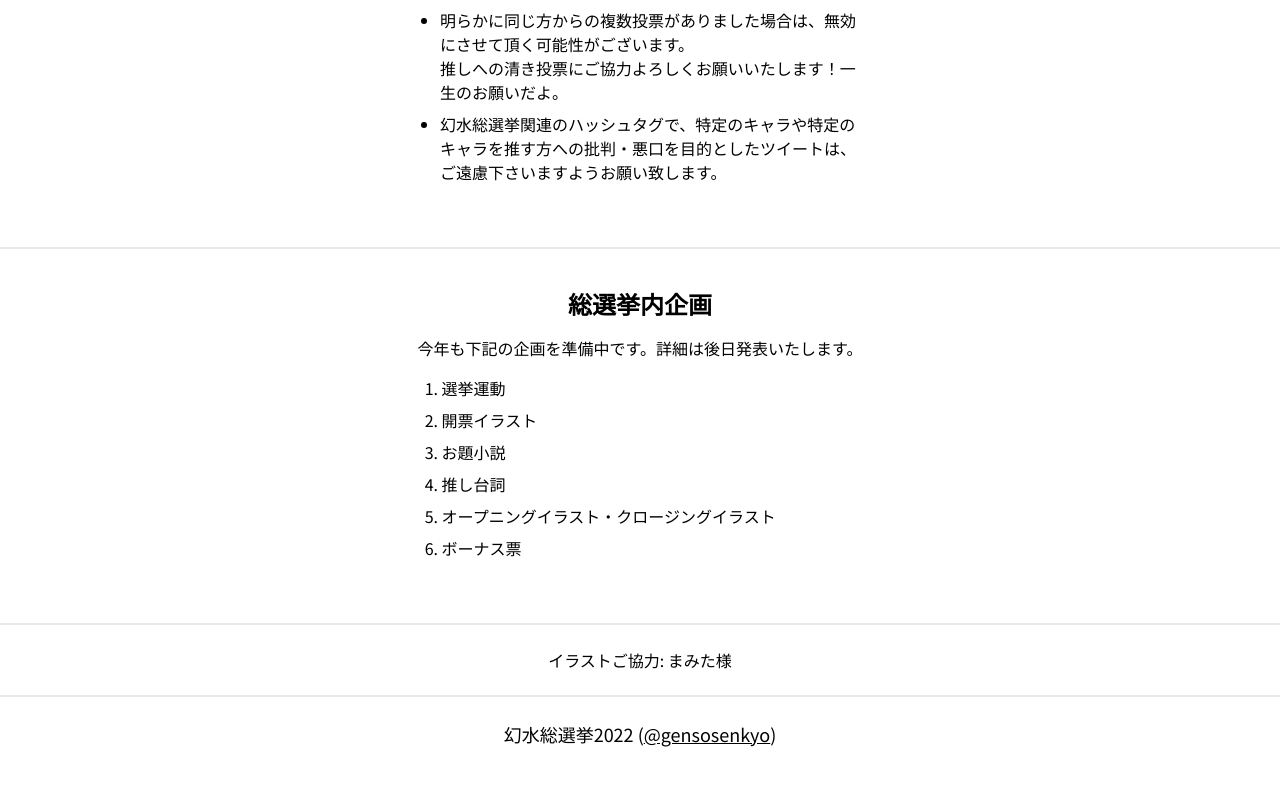
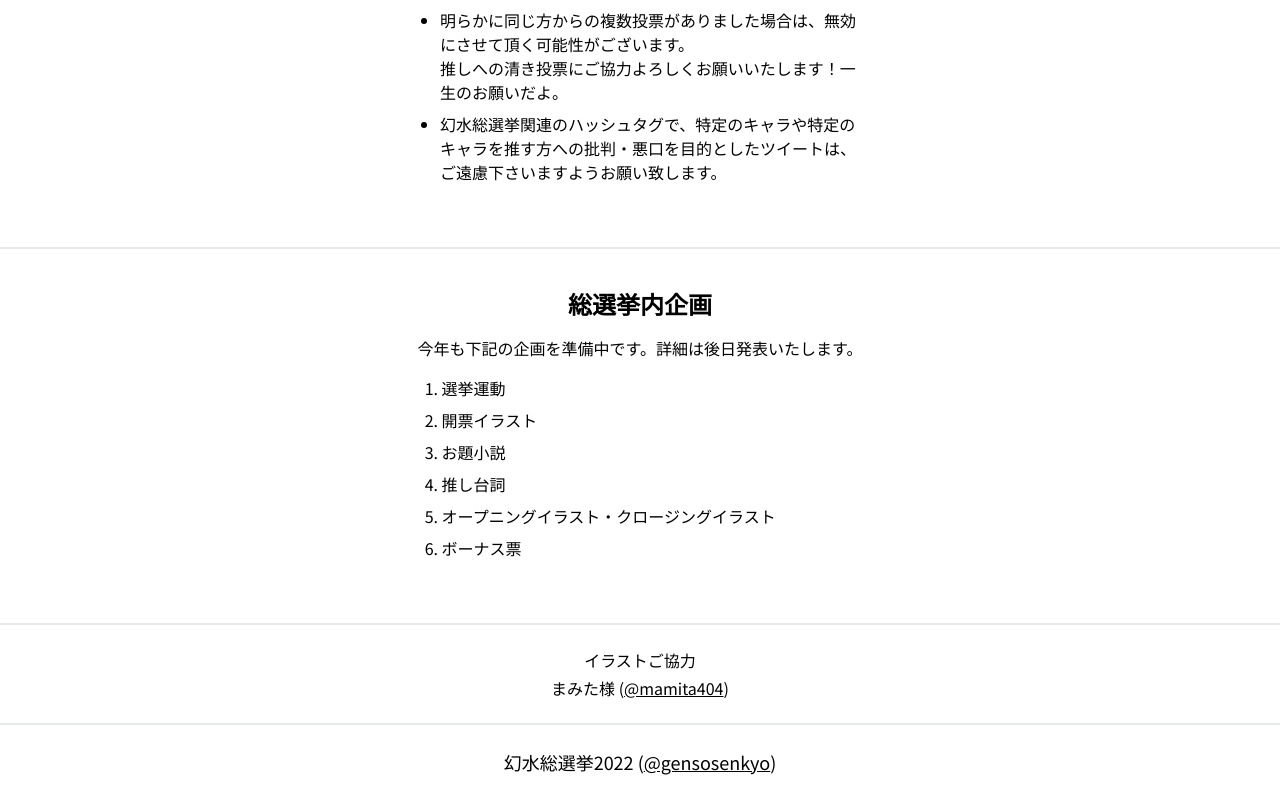
Before and after one commit to true-runes/suikoden-election-2022-frontend, a Next.js app: page / in a window 1280 px wide. Shown: the part 3561-4361 px from the top of the page. Before the commit the page ends 4333 px from the top, so only its background shows below. Built offline with nearby package versions, Linux system fonts and the light colour scheme; no server answers; a web font is replaced by a local one.

Commit message:
feat: 🎸 「イラストご協力」コンポーネントにアカウント名とそこへのリンクを追加した (#235)

```diff
--- a/components/IllustratedBy.tsx
+++ b/components/IllustratedBy.tsx
@@ -3,7 +3,18 @@ import type { NextPage } from 'next'
 const IllustratedBy: NextPage = () => {
   return (
     <>
-      <div className="text-base text-center">イラストご協力: まみた様</div>
+      <div className="text-base text-center">
+        <p className="pb-1">イラストご協力</p>
+        まみた様 (
+        <a
+          href="https://twitter.com/mamita404"
+          target="_blank"
+          rel="noreferrer"
+        >
+          <span className="underline">@mamita404</span>
+        </a>
+        )
+      </div>
     </>
   )
 }
```
